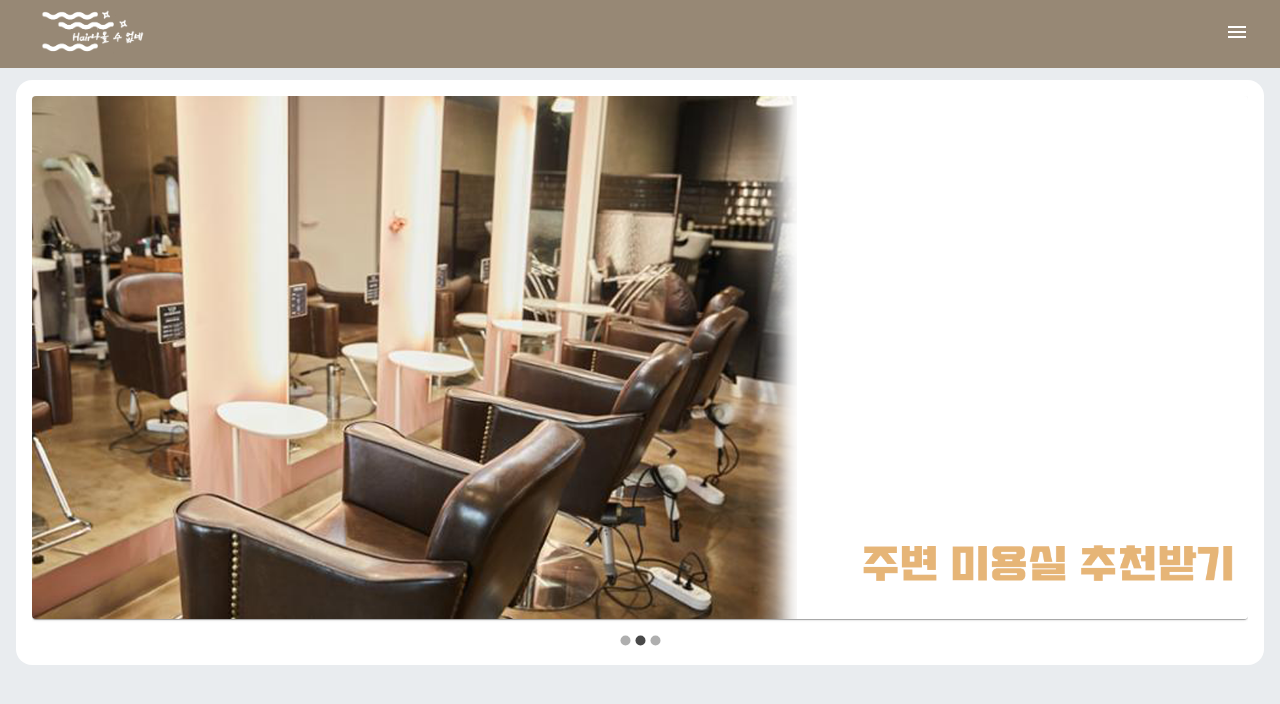
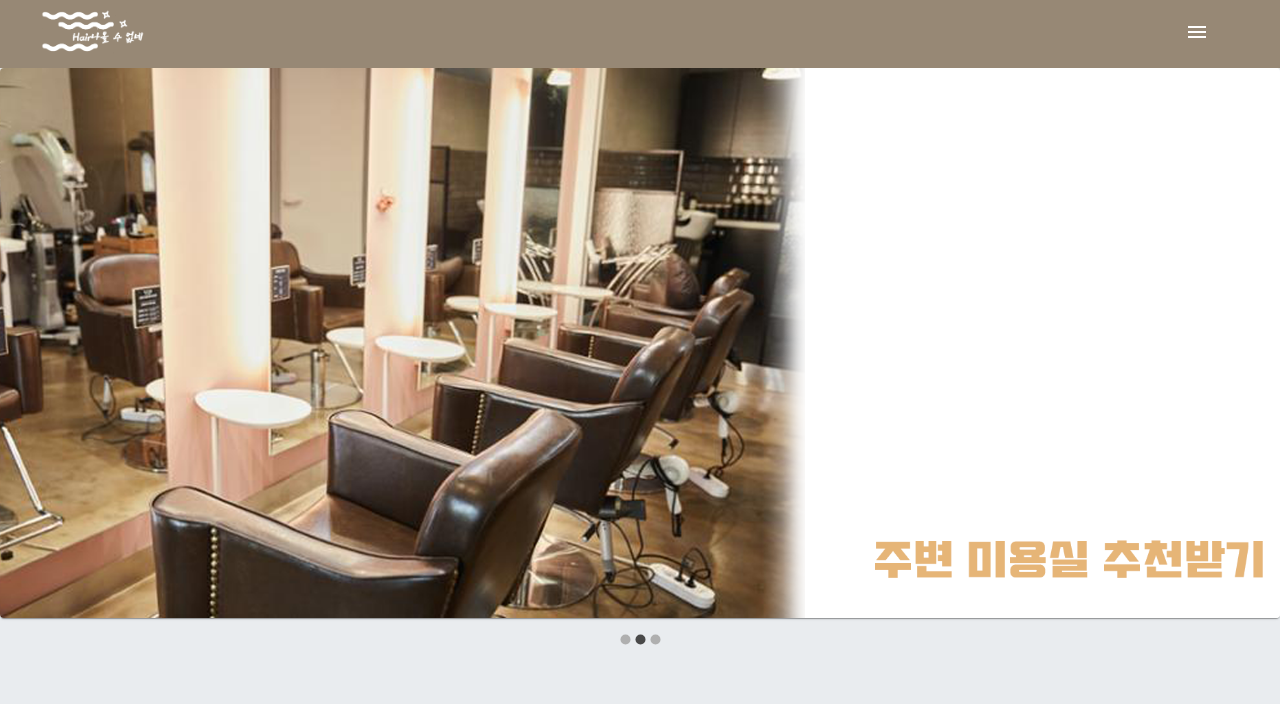
Before and after one commit to puppy9207/face_aging, a React (Create React App) app: page / in a window 1280 px wide. Shown: the top 704 px of the page. Built offline with nearby package versions, Linux system fonts and the light colour scheme.

Commit message:
top bar fix -> none

```diff
--- a/src/App.js
+++ b/src/App.js
@@ -28,13 +28,12 @@ const GlobalStyle = createGlobalStyle`
 
 const TopBarTemplateBlock = styled.div`
 
-  position: fixed; /* 추후 박스 하단에 추가 버튼을 위치시키기 위한 설정 */
   background: #978875;
   width:100%;
   height:3rem;
   color:white;
-  margin-top:-5rem;
-  padding:8px 12px 12px 2.5rem;
+
+  padding:8px 0 12px 0;
   display:flex;
   z-index:10;
 `;
@@ -117,7 +116,7 @@ function App() {
     <GlobalStyle />
     <TopBarTemplateBlock>
       <Grid container justify="space-between">
-        <Grid item xs={9} sm={2}><a href="#" onClick={() => pageChange(0)}><img src={ imgA } style={{height:"3rem"}}/></a></Grid>
+        <Grid item xs={9} sm={2}><a href="#" onClick={() => pageChange(0)}><img src={ imgA } style={{height:"3rem",marginLeft:"2.5rem"}}/></a></Grid>
         <Grid item xs={3} sm={1}>
           <IconButton
             color="inherit"
@@ -132,13 +131,16 @@ function App() {
       </Grid>
 
     </TopBarTemplateBlock>
-      <MainContainer>
-        {
+      {
           page===0 &&
             <MainCarousel></MainCarousel>
         }
+
+
         { page===1 &&
+        <MainContainer>
             <CropTemplate></CropTemplate>
+        </MainContainer>
         }
         {
           page===2 &&
@@ -146,7 +148,7 @@ function App() {
         }
 
 
-      </MainContainer>
+
 
     <Drawer
         className={classes.drawer}
--- a/src/components/CropImage.js
+++ b/src/components/CropImage.js
@@ -104,7 +104,7 @@ export default function App() {
         </Grid>
       </Grid>
       <Grid item container direction="column" alignItems="center" sm={6} xs={12} >
-        <Grid container direction="column" alignItems="center" justify="flex-end" sm={12} style={{background: "#898989",borderRadius: "16px",padding:"1rem"}}>
+        <Grid container direction="column" alignItems="center" justify="flex-end" sm={12} style={{background: "#D7D7D7",borderRadius: "16px",padding:"1rem"}}>
           <Grid item sm={11}>
             <canvas
                       ref={previewCanvasRef}
--- a/src/components/MainCarousel.js
+++ b/src/components/MainCarousel.js
@@ -6,6 +6,13 @@ import { makeStyles } from '@material-ui/core/styles';
 import imgA from '../static/Main1.png';
 import imgB from '../static/Main2.png';
 import imgC from '../static/Main3.png';
+import styled from 'styled-components';
+const CarouselBlock = styled.div`
+  height: 100%;
+
+  position: relative; /* 추후 박스 하단에 추가 버튼을 위치시키기 위한 설정 */
+`;
+
 function MainCarousel(props) {
     var items = [
         {
@@ -19,11 +26,11 @@ function MainCarousel(props) {
         }
     ]
 
-    return <Carousel>
+    return<CarouselBlock><Carousel>
     {
         items.map( (item, i) => <Item key={i} item={item} /> )
     }
-    </Carousel>
+    </Carousel></CarouselBlock>
   }
 const useStyles = makeStyles({
     media: {
--- a/src/components/MainContainer.js
+++ b/src/components/MainContainer.js
@@ -1,14 +1,12 @@
 import React from 'react';
 import styled from 'styled-components';
-import Grid from '@material-ui/core/Grid';
-import CropTemplate from './CropImage';
 const MainTemplateBlock = styled.div`
   height: 100%;
 
   position: relative; /* 추후 박스 하단에 추가 버튼을 위치시키기 위한 설정 */
   background: white;
   border-radius: 16px;
-  margin: 5rem 1rem 1rem 1rem;
+  margin: 2rem 1rem 1rem 1rem;
   padding: 1rem;
 `;
 
```
